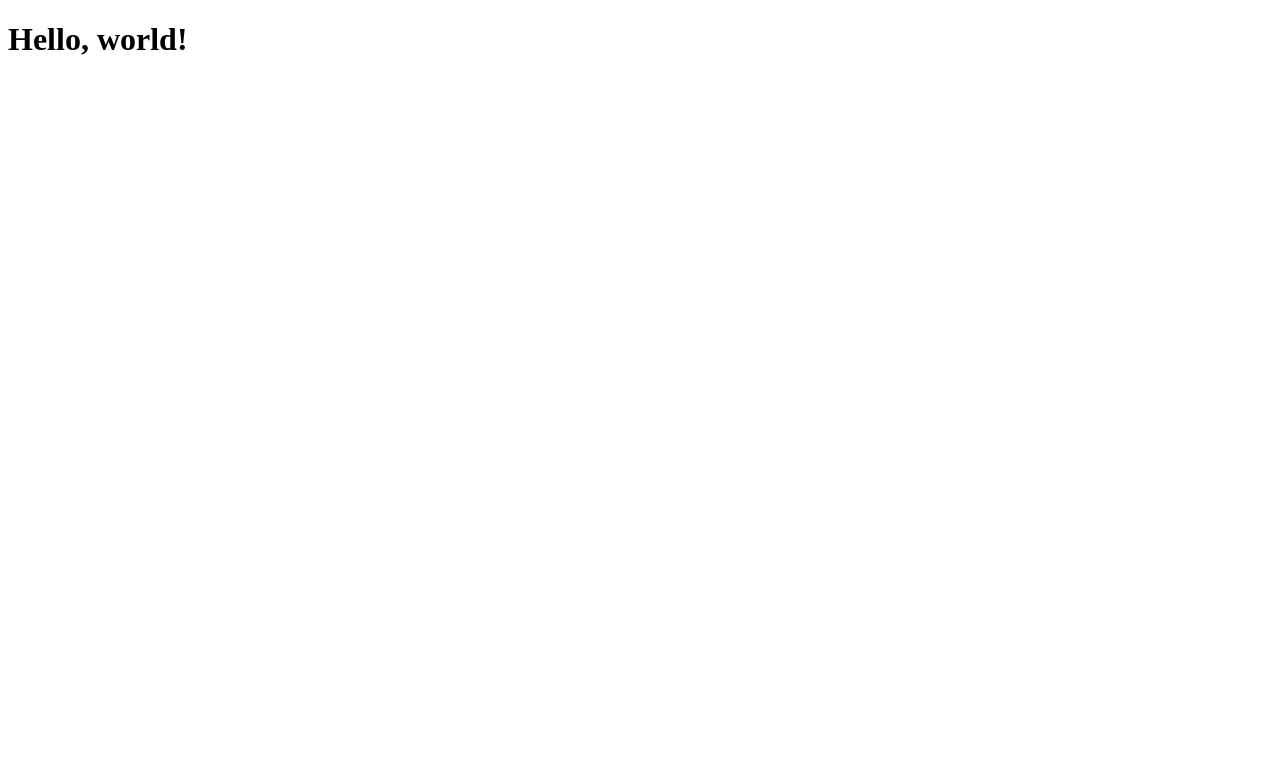
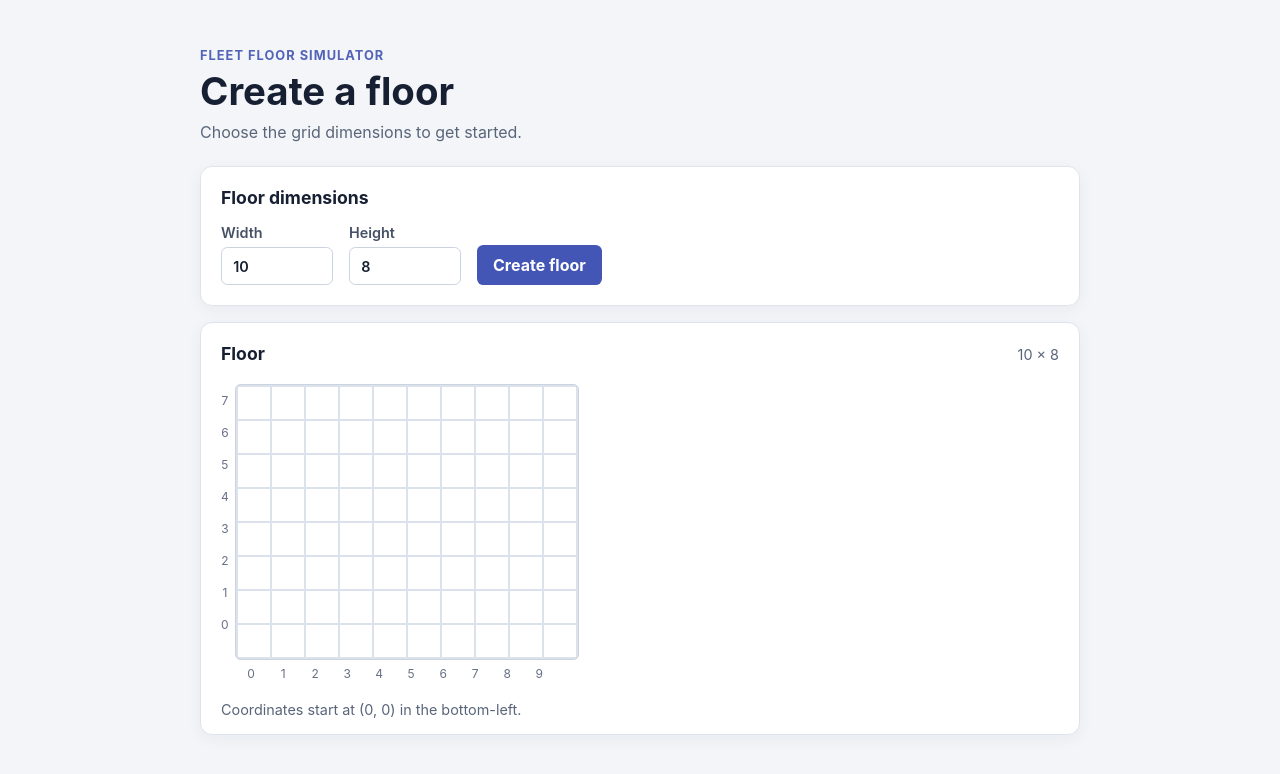
Before and after one commit to atruong8/FleetFloorSimulator, a Vue app: page / in a window 1280 px wide. Shown: the top 774 px of the page. Built offline with nearby package versions, Linux system fonts and the light colour scheme.

Commit message:
Floor UI tests and test scenario

```diff
--- a/engine/floor.js
+++ b/engine/floor.js
@@ -1,9 +1,15 @@
-const MIN_SIZE = 1
-const MAX_SIZE = 20
+export const MIN_FLOOR_SIZE = 1
+export const MAX_FLOOR_SIZE = 20
 
 function validateSize(size, name) {
-  if (!Number.isInteger(size) || size < MIN_SIZE || size > MAX_SIZE) {
-    throw new RangeError(`${name} must be an integer between 1 and ${MAX_SIZE}`)
+  if (
+    !Number.isInteger(size) ||
+    size < MIN_FLOOR_SIZE ||
+    size > MAX_FLOOR_SIZE
+  ) {
+    throw new RangeError(
+      `${name} must be an integer between ${MIN_FLOOR_SIZE} and ${MAX_FLOOR_SIZE}`,
+    )
   }
 }
 
--- a/index.html
+++ b/index.html
@@ -3,7 +3,7 @@
   <head>
     <meta charset="UTF-8">
     <meta name="viewport" content="width=device-width, initial-scale=1.0">
-    <title>Hello Vue</title>
+    <title>Fleet Floor Simulator</title>
   </head>
   <body>
     <div id="app"></div>
--- a/package.json
+++ b/package.json
@@ -7,6 +7,7 @@
     "dev": "vite",
     "build": "vite build",
     "preview": "vite preview",
+    "scenario": "node scripts/scenario.js",
     "test:engine": "node --test"
   },
   "dependencies": {
--- a/src/App.vue
+++ b/src/App.vue
@@ -1,3 +1,343 @@
+<script>
+import {
+  createFloor,
+  MAX_FLOOR_SIZE,
+  MIN_FLOOR_SIZE,
+} from '../engine/floor.js'
+
+export default {
+  data() {
+    const initialFloor = createFloor()
+
+    return {
+      width: initialFloor.width,
+      height: initialFloor.height,
+      floor: initialFloor,
+      errorMessage: '',
+      minFloorSize: MIN_FLOOR_SIZE,
+      maxFloorSize: MAX_FLOOR_SIZE,
+    }
+  },
+  computed: {
+    createCells() {
+      const positions = []
+
+      for (let y = this.floor.height - 1; y >= 0; y -= 1) {
+        for (let x = 0; x < this.floor.width; x += 1) {
+          positions.push({ x, y })
+        }
+      }
+
+      return positions
+    },
+  },
+  methods: {
+    createFloorFromInputs() {
+      this.errorMessage = ''
+
+      const validSize = (size) =>
+        Number.isInteger(size) &&
+        size >= MIN_FLOOR_SIZE &&
+        size <= MAX_FLOOR_SIZE
+
+      if (!validSize(this.width) || !validSize(this.height)) {
+        this.errorMessage = `Enter whole numbers from ${MIN_FLOOR_SIZE} to ${MAX_FLOOR_SIZE}.`
+        return
+      }
+
+      this.floor = createFloor(this.width, this.height)
+    },
+  },
+}
+</script>
+
 <template>
-  <h1>Hello, world!</h1>
+  <main class="app-shell">
+    <header class="page-header">
+      <p class="eyebrow">Fleet Floor Simulator</p>
+      <h1>Create a floor</h1>
+      <p>Choose the grid dimensions to get started.</p>
+    </header>
+
+    <section class="panel" aria-labelledby="dimensions-heading">
+      <h2 id="dimensions-heading">Floor dimensions</h2>
+      <form class="dimension-form" @submit.prevent="createFloorFromInputs">
+        <label class="dimension-field">
+          <span>Width</span>
+          <input
+            v-model.number="width"
+            type="number"
+            :min="minFloorSize"
+            :max="maxFloorSize"
+            step="1"
+            required
+          />
+        </label>
+
+        <label class="dimension-field">
+          <span>Height</span>
+          <input
+            v-model.number="height"
+            type="number"
+            :min="minFloorSize"
+            :max="maxFloorSize"
+            step="1"
+            required
+          />
+        </label>
+
+        <button type="submit">Create floor</button>
+      </form>
+
+      <p v-if="errorMessage" class="error-message" role="alert">
+        {{ errorMessage }}
+      </p>
+    </section>
+
+    <section class="panel floor-panel" aria-labelledby="floor-heading">
+      <div class="floor-header">
+        <h2 id="floor-heading">Floor</h2>
+        <p>{{ floor.width }} × {{ floor.height }}</p>
+      </div>
+
+      <div class="floor-scroll">
+        <div class="floor-layout">
+          <div
+            class="axis y-axis"
+            :style="{ gridTemplateRows: `repeat(${floor.height}, 2rem)` }"
+            aria-hidden="true"
+          >
+            <span v-for="row in floor.height" :key="row">
+              {{ floor.height - row }}
+            </span>
+          </div>
+
+          <div class="grid-and-x-axis">
+            <div
+              class="floor-grid"
+              :style="{ gridTemplateColumns: `repeat(${floor.width}, 2rem)` }"
+              role="grid"
+              :aria-label="`${floor.width} by ${floor.height} floor grid`"
+            >
+              <div
+                v-for="cell in createCells"
+                :key="`${cell.x},${cell.y}`"
+                class="floor-cell"
+                role="gridcell"
+                :aria-label="`Cell ${cell.x}, ${cell.y}`"
+              />
+            </div>
+
+            <div
+              class="axis x-axis"
+              :style="{ gridTemplateColumns: `repeat(${floor.width}, 2rem)` }"
+              aria-hidden="true"
+            >
+              <span v-for="column in floor.width" :key="column">
+                {{ column - 1 }}
+              </span>
+            </div>
+          </div>
+        </div>
+      </div>
+
+      <p class="origin-note">Coordinates start at (0, 0) in the bottom-left.</p>
+    </section>
+  </main>
 </template>
+
+<style>
+:root {
+  font-family:
+    Inter, ui-sans-serif, system-ui, -apple-system, BlinkMacSystemFont, "Segoe UI",
+    sans-serif;
+  color: #172033;
+  background: #f3f5f8;
+  font-synthesis: none;
+  text-rendering: optimizeLegibility;
+}
+
+* {
+  box-sizing: border-box;
+}
+
+body {
+  min-width: 320px;
+  min-height: 100vh;
+  margin: 0;
+}
+
+button,
+input {
+  font: inherit;
+}
+
+.app-shell {
+  width: min(100% - 2rem, 880px);
+  margin: 0 auto;
+  padding: 3rem 0;
+}
+
+.page-header {
+  margin-bottom: 1.5rem;
+}
+
+.page-header h1,
+.page-header p,
+.panel h2,
+.floor-header p,
+.origin-note {
+  margin: 0;
+}
+
+.page-header h1 {
+  margin-top: 0.3rem;
+  font-size: clamp(1.8rem, 5vw, 2.4rem);
+}
+
+.page-header > p:last-child {
+  margin-top: 0.5rem;
+  color: #596579;
+}
+
+.eyebrow {
+  color: #5263b8;
+  font-size: 0.8rem;
+  font-weight: 700;
+  letter-spacing: 0.08em;
+  text-transform: uppercase;
+}
+
+.panel {
+  margin-top: 1rem;
+  padding: 1.25rem;
+  border: 1px solid #dfe4ec;
+  border-radius: 0.75rem;
+  background: #fff;
+  box-shadow: 0 0.25rem 1rem rgb(24 39 75 / 5%);
+}
+
+.panel h2 {
+  font-size: 1.1rem;
+}
+
+.dimension-form {
+  display: flex;
+  flex-wrap: wrap;
+  align-items: end;
+  gap: 1rem;
+  margin-top: 1rem;
+}
+
+.dimension-field {
+  display: grid;
+  gap: 0.4rem;
+  color: #465166;
+  font-size: 0.9rem;
+  font-weight: 600;
+}
+
+.dimension-field input {
+  width: 7rem;
+  padding: 0.6rem 0.7rem;
+  border: 1px solid #cbd3df;
+  border-radius: 0.4rem;
+  color: #172033;
+}
+
+.dimension-field input:focus-visible,
+button:focus-visible {
+  outline: 3px solid #9ca9f0;
+  outline-offset: 2px;
+}
+
+button {
+  min-height: 2.55rem;
+  padding: 0.6rem 1rem;
+  border: 0;
+  border-radius: 0.4rem;
+  background: #4355b5;
+  color: white;
+  font-weight: 650;
+  cursor: pointer;
+}
+
+button:hover {
+  background: #344594;
+}
+
+.error-message {
+  margin: 0.9rem 0 0;
+  color: #b42318;
+}
+
+.floor-panel {
+  padding-bottom: 1rem;
+}
+
+.floor-header {
+  display: flex;
+  align-items: baseline;
+  justify-content: space-between;
+  gap: 1rem;
+  margin-bottom: 1rem;
+}
+
+.floor-header p,
+.origin-note {
+  color: #596579;
+  font-size: 0.9rem;
+}
+
+.floor-scroll {
+  overflow-x: auto;
+  padding: 0.25rem 0 0.5rem;
+}
+
+.floor-layout {
+  display: grid;
+  grid-template-columns: auto max-content;
+  align-items: start;
+  gap: 0.4rem;
+  width: max-content;
+}
+
+.axis {
+  display: grid;
+  color: #667085;
+  font-size: 0.75rem;
+  text-align: center;
+}
+
+.y-axis {
+  align-items: center;
+}
+
+.grid-and-x-axis {
+  display: grid;
+  gap: 0.35rem;
+}
+
+.floor-grid {
+  display: grid;
+  gap: 2px;
+  padding: 2px;
+  border: 1px solid #cbd3df;
+  border-radius: 0.35rem;
+  background: #dce2eb;
+}
+
+.floor-cell {
+  width: 2rem;
+  height: 2rem;
+  background: #fff;
+}
+
+.x-axis {
+  align-items: center;
+}
+
+.origin-note {
+  margin-top: 0.75rem;
+}
+</style>
```
Also changed, not shown: engine/scenario.js (added, +36 -0 lines), scripts/scenario.js (added, +16 -0 lines), scenarios/floor-only.txt (added), 2 other files (tests, documents, lock files or other folders).
